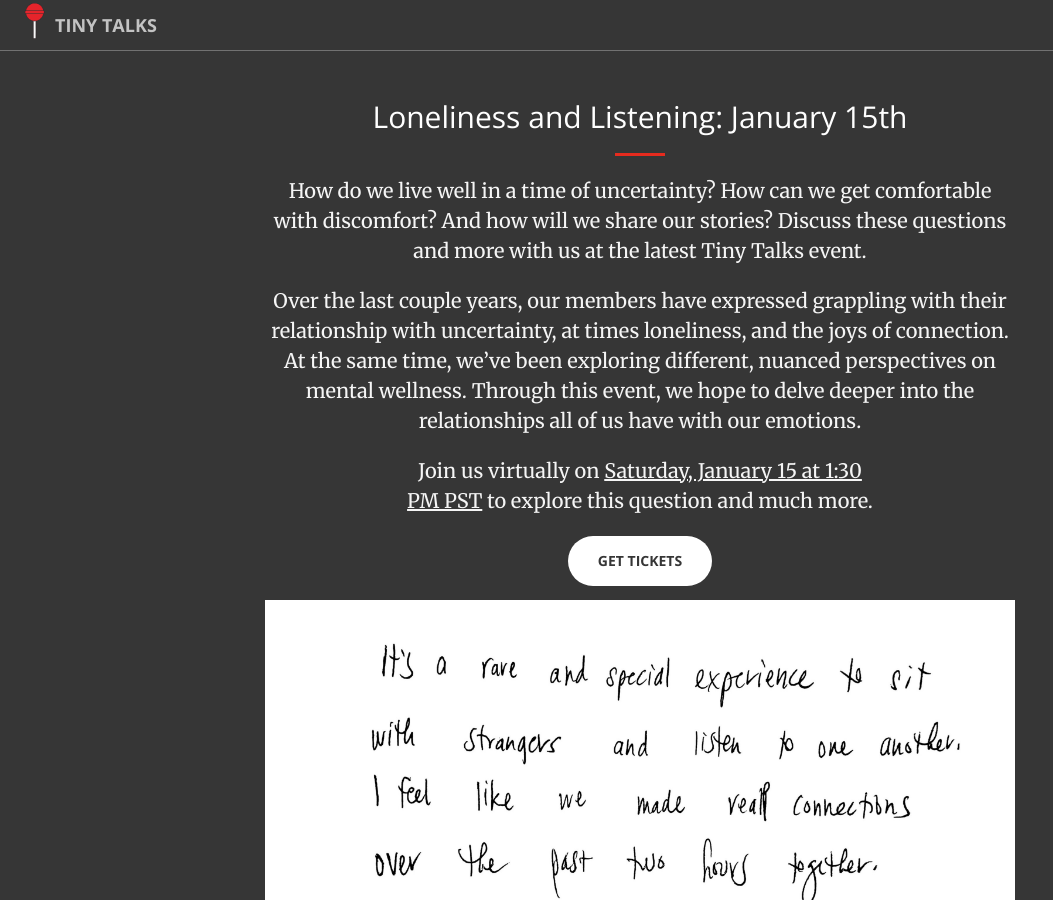
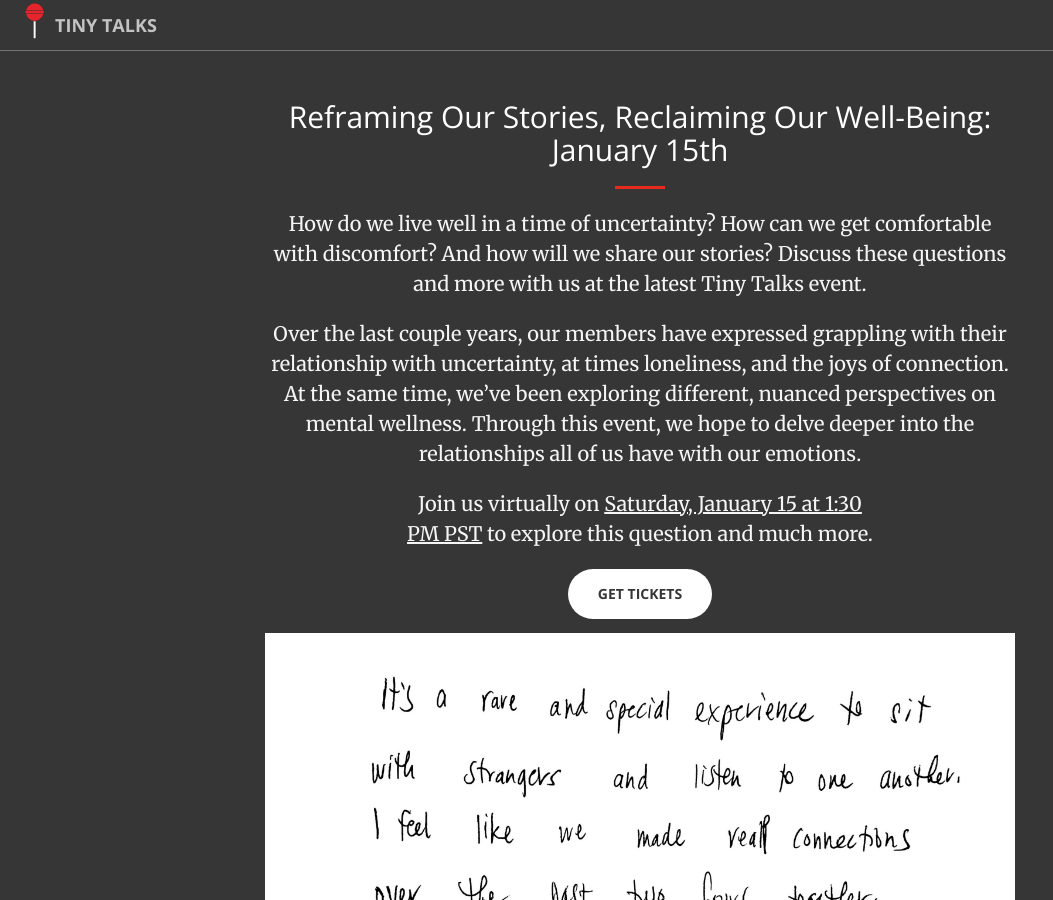
Before and after one commit to anrath/tinytalks.github.io, a Jekyll site: the page built from event.md, in a window 1280 px wide and 900 px high. Shown: the whole window, without its empty margins (0-1053 px from the left). Built offline with Jekyll 4.4.1, drawn with Linux system fonts in a browser that asks for light colours.

Commit message:
event title change

```diff
--- a/_includes/event/event-desc.html
+++ b/_includes/event/event-desc.html
@@ -2,7 +2,7 @@
     <div class="container">
         <div class="row">
             <div class="col-lg-8 col-lg-offset-2 text-center">
-                <h2 class="section-heading">Loneliness and Listening: January 15th</h2>
+                <h2 class="section-heading">Reframing Our Stories, Reclaiming Our Well-Being: January 15th</h2>
                 <hr class="primary">
                 <!-- <p class="text-faded">
                     Details coming soon!
```
